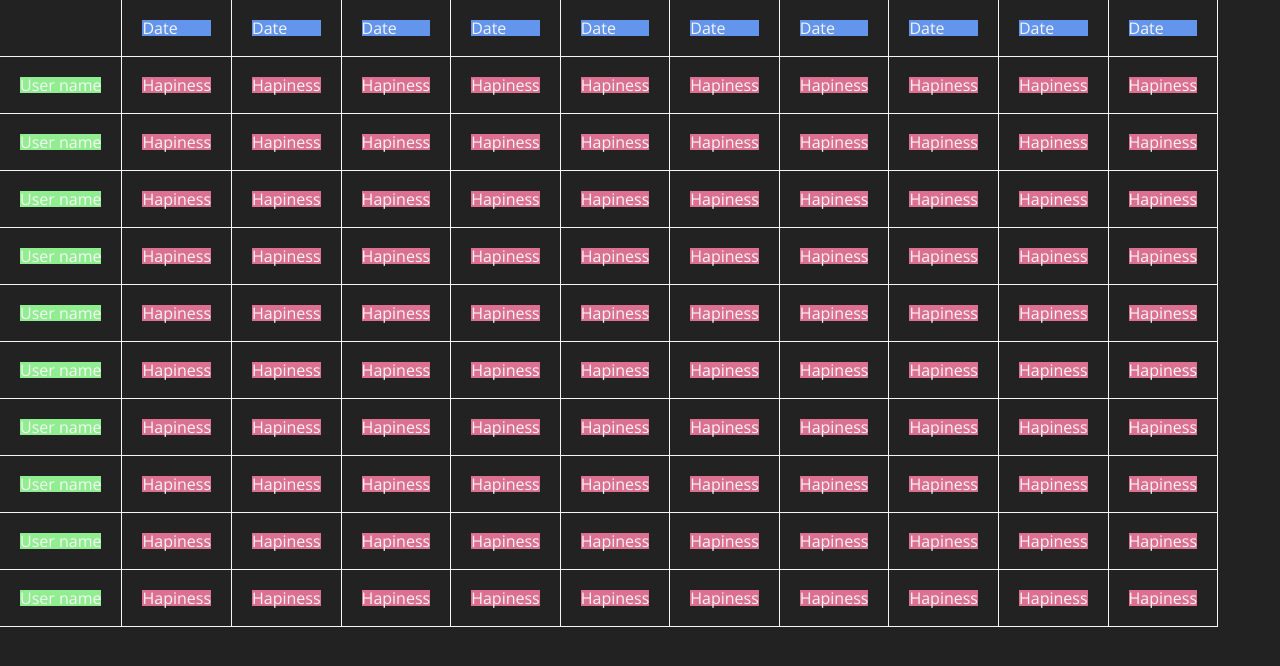
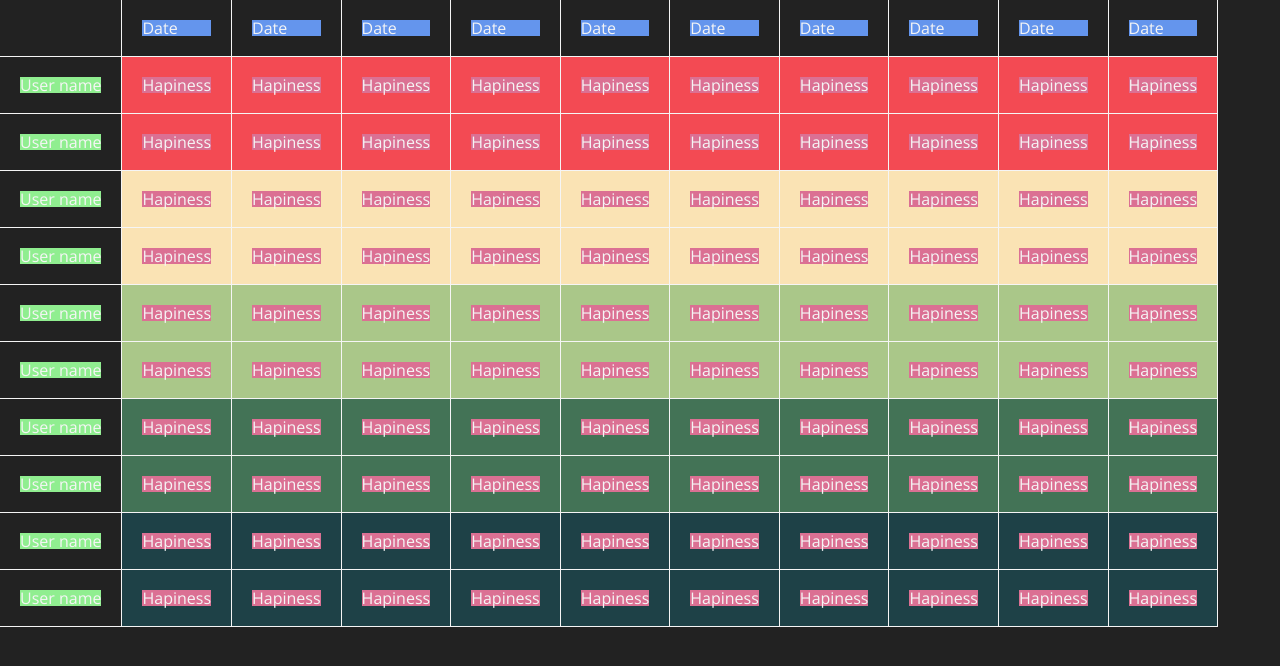
Before and after one commit to dszymczuk/HapinessChart, a React (Create React App) app in the folder client/: page / in a window 1280 px wide. Shown: the top 666 px of the page. Built offline with nearby package versions, Linux system fonts and the light colour scheme; what redux-loop would draw is missing.

Commit message:
add background levels

```diff
--- a/client/src/components/cell/index.js
+++ b/client/src/components/cell/index.js
@@ -2,9 +2,10 @@ import React from 'react';
 import PropTypes from 'prop-types';
 import './style.css';
 
-const Cell = ({empty, children}) => {
+const Cell = ({empty, children, hapinessLevel}) => {
+
 		return (
-			<div className="cell">
+			<div className={`cell level-${hapinessLevel}`}>
 				{empty &&
 				<span>&nbsp;</span>
 				}
@@ -19,7 +20,8 @@ Cell.defaultProps = {};
 
 Cell.propTypes = {
 	empty: PropTypes.bool,
-	children: PropTypes.node
+	children: PropTypes.node,
+	hapinessLevel: PropTypes.string,
 };
 
 export default Cell;
--- a/client/src/components/cell/style.css
+++ b/client/src/components/cell/style.css
@@ -3,3 +3,23 @@
   padding: 20px;
   border-bottom: 1px solid #f5f5f5;
 }
+
+.level-1 {
+  background-color: #F34A53;
+}
+
+.level-2 {
+  background-color: #FAE3B4;
+}
+
+.level-3 {
+  background-color: #AAC789;
+}
+
+.level-4 {
+  background-color: #437356;
+}
+
+.level-5 {
+  background-color: #1E4147;
+}
--- a/client/src/containers/chartPage/index.js
+++ b/client/src/containers/chartPage/index.js
@@ -19,7 +19,7 @@ const users = Array.apply(null, {length: 10}).map((item, index) => {
 	}
 });
 
-const hapiness = Array.apply(null, {length: 10}).map((item, index) => {
+const hapiness = Array.apply(null, {length: 2}).map((item, index) => {
 	return {
 		key: index
 	}
@@ -49,7 +49,31 @@ class MainPage extends Component {
 									<CellDate/>
 								</Cell>
 								{hapiness.map(item => {
-									return (<Cell key={item.key}>
+									return (<Cell key={item.key} hapinessLevel="1">
+										<CellHapiness/>
+									</Cell>)
+								})}
+
+								{hapiness.map(item => {
+									return (<Cell key={item.key} hapinessLevel="2">
+										<CellHapiness/>
+									</Cell>)
+								})}
+
+								{hapiness.map(item => {
+									return (<Cell key={item.key} hapinessLevel="3">
+										<CellHapiness/>
+									</Cell>)
+								})}
+
+								{hapiness.map(item => {
+									return (<Cell key={item.key} hapinessLevel="4">
+										<CellHapiness/>
+									</Cell>)
+								})}
+
+								{hapiness.map(item => {
+									return (<Cell key={item.key} hapinessLevel="5">
 										<CellHapiness/>
 									</Cell>)
 								})}
```
Also changed, not shown: client/src/components/cell/style.scss (+11 -0 lines).
